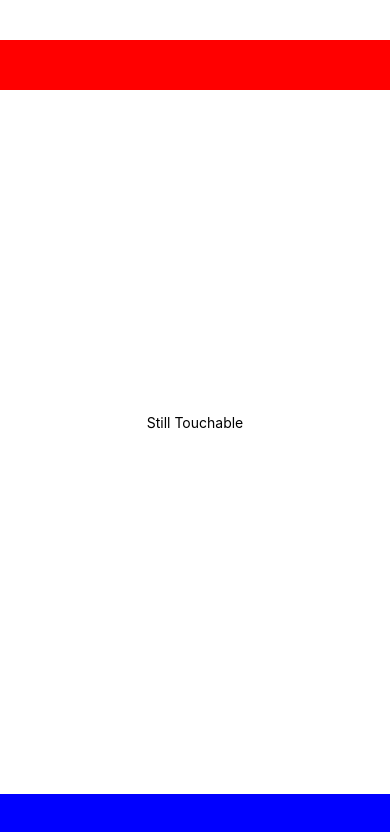
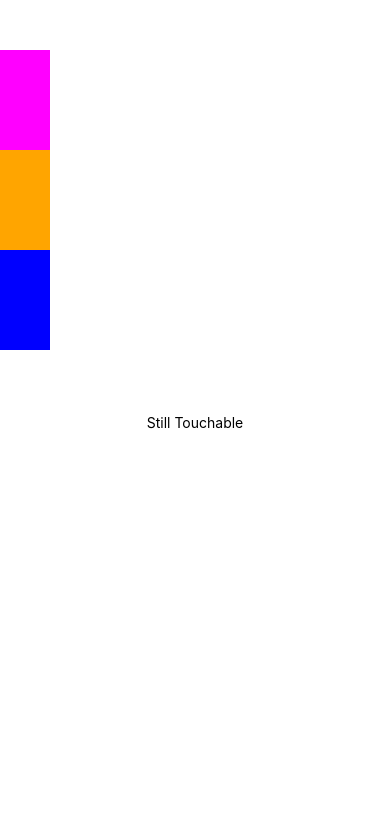
Before and after one commit to Laz0rSquid/test-alphabet-registry, a React Native app in the folder my-app/: screen / in a window 390 px wide. Shown: the top 832 px of the page. Built offline with nearby package versions, Linux system fonts and the light colour scheme.

Commit message:
Alphabet registry prototype
- recognize touch event location
- displays color of field in tag

```diff
--- a/my-app/App.js
+++ b/my-app/App.js
@@ -1,61 +1,48 @@
-import React, { Component } from "react";
+import React, { Component } from 'react';
 import {
+  AppRegistry,
+  Button,
+  Dimensions,
+  PanResponder,
   StatusBar,
-  AppRegistry,
   StyleSheet,
   Text,
-  View,
-  PanResponder,
   TouchableOpacity,
-  Dimensions,
-} from "react-native";
+  View
+} from 'react-native';
 
-const { width, height } = Dimensions.get("window");
+const { width, height } = Dimensions.get('window');
 
-const getDirectionAndColor = ({ moveX, moveY, dx, dy }) => {
-  const draggedDown = dy > 30;
-  const draggedUp = dy < -30;
-  const draggedLeft = dx < -30;
-  const draggedRight = dx > 30;
-  const isRed = moveY < 90 && moveY > 40 && moveX > 0 && moveX < width;
-  const isBlue = moveY > height - 50 && moveX > 0 && moveX < width;
-  let dragDirection = "";
+const getDirectionAndColor = ({moveX, moveY, dx, dy }) => {
+  const isA = moveY > 50 && moveY <= 150 && moveX > 0 && moveX < 50;
+  const isB = moveY > 150 && moveY <= 250 && moveX > 0 && moveX < 50;
+  const isC = moveY > 250 && moveY <= 350 && moveX > 0 && moveX < 50;
 
-  if (draggedDown || draggedUp) {
-    if (draggedDown) dragDirection += "dragged down ";
-    if (draggedUp) dragDirection += "dragged up ";
-  }
-
-  if (draggedLeft || draggedRight) {
-    if (draggedLeft) dragDirection += "dragged left ";
-    if (draggedRight) dragDirection += "dragged right ";
-  }
-
-  if (isRed) return `red ${dragDirection}`;
-  if (isBlue) return `blue ${dragDirection}`;
-  if (dragDirection) return dragDirection;
+  if (isA) return 'Magenta'; else if (isB) return 'Orange'; else if (isC) return 'Blue';
 };
 
 export default class App extends Component {
   state = {
-    zone: "Still Touchable",
+    zone: 'Still Touchable'
   };
+
+
   componentWillMount() {
     this._panResponder = PanResponder.create({
       onMoveShouldSetPanResponder: (evt, gestureState) => !!getDirectionAndColor(gestureState),
       onPanResponderMove: (evt, gestureState) => {
         const drag = getDirectionAndColor(gestureState);
         this.setState({
-          zone: drag,
+          zone: drag
         });
       },
-      onPanResponderTerminationRequest: (evt, gestureState) => true,
+      onPanResponderTerminationRequest: (evt, gestureState) => true
     });
   }
 
   onPress = () => {
     this.setState({
-      zone: "I got touched with a parent pan responder",
+      zone: 'I got touched with a parent pan responder'
     });
   };
 
@@ -63,13 +50,14 @@
     return (
       <View style={styles.container} {...this._panResponder.panHandlers}>
         <StatusBar hidden />
-        <View style={styles.zone1} />
         <View style={styles.center}>
           <TouchableOpacity onPress={this.onPress}>
             <Text>{this.state.zone}</Text>
           </TouchableOpacity>
         </View>
+        <View style={styles.zone1} />
         <View style={styles.zone2} />
+        <View style={styles.zone3} />
       </View>
     );
   }
@@ -77,27 +65,38 @@
 
 const styles = StyleSheet.create({
   container: {
-    flex: 1,
+    flex: 1
   },
   center: {
     flex: 1,
-    alignItems: "center",
-    justifyContent: "center",
+    alignItems: 'center',
+    justifyContent: 'center'
   },
   zone1: {
-    top: 40,
+    top: 50,
     left: 0,
     right: 0,
-    height: 50,
-    position: "absolute",
-    backgroundColor: "red",
+    width: 50,
+    height: 100,
+    position: 'absolute',
+    backgroundColor: 'magenta'
   },
   zone2: {
+    top: 150,
     left: 0,
     right: 0,
-    bottom: 0,
-    height: 50,
-    position: "absolute",
-    backgroundColor: "blue",
+    width: 50,
+    height: 100,
+    position: 'absolute',
+    backgroundColor: 'orange'
   },
+  zone3: {
+    top: 250,
+    left: 0,
+    right: 0,
+    width: 50,
+    height: 100,
+    position: 'absolute',
+    backgroundColor: 'blue'
+  }
 });
```
